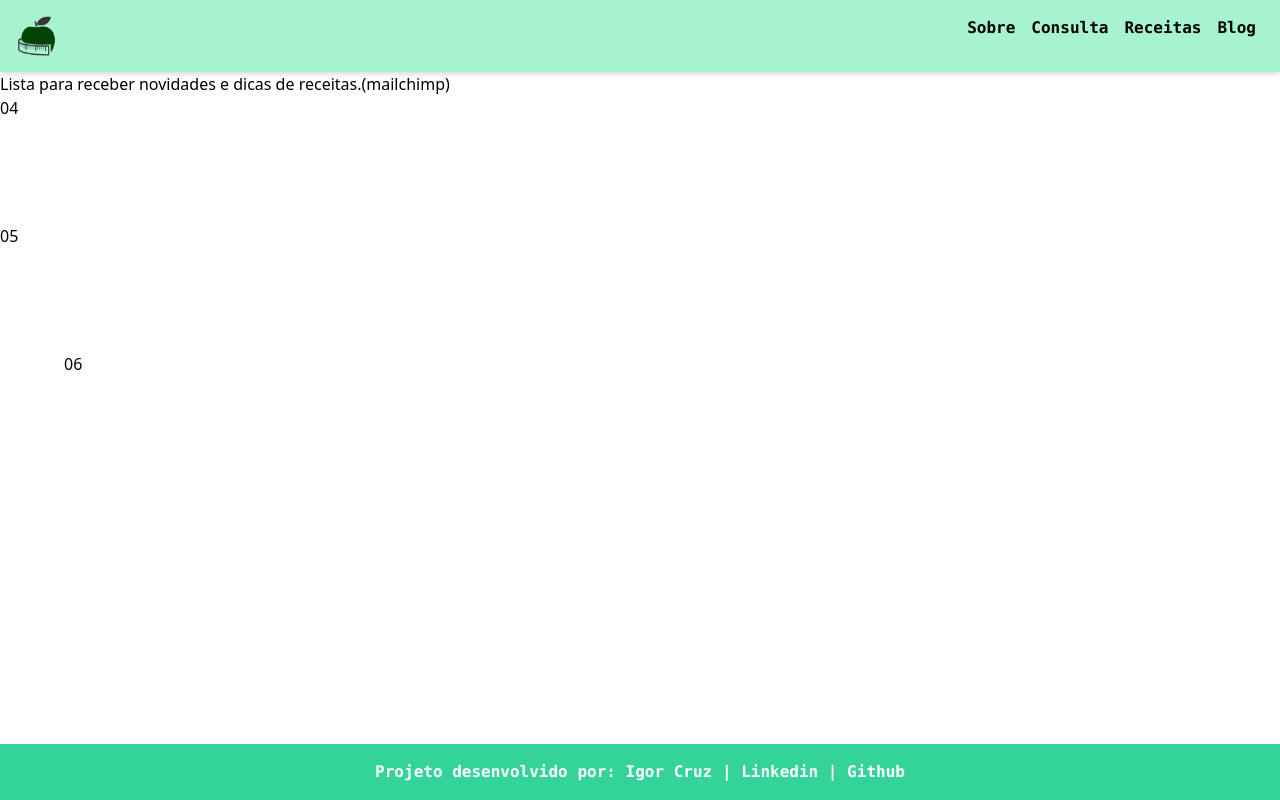
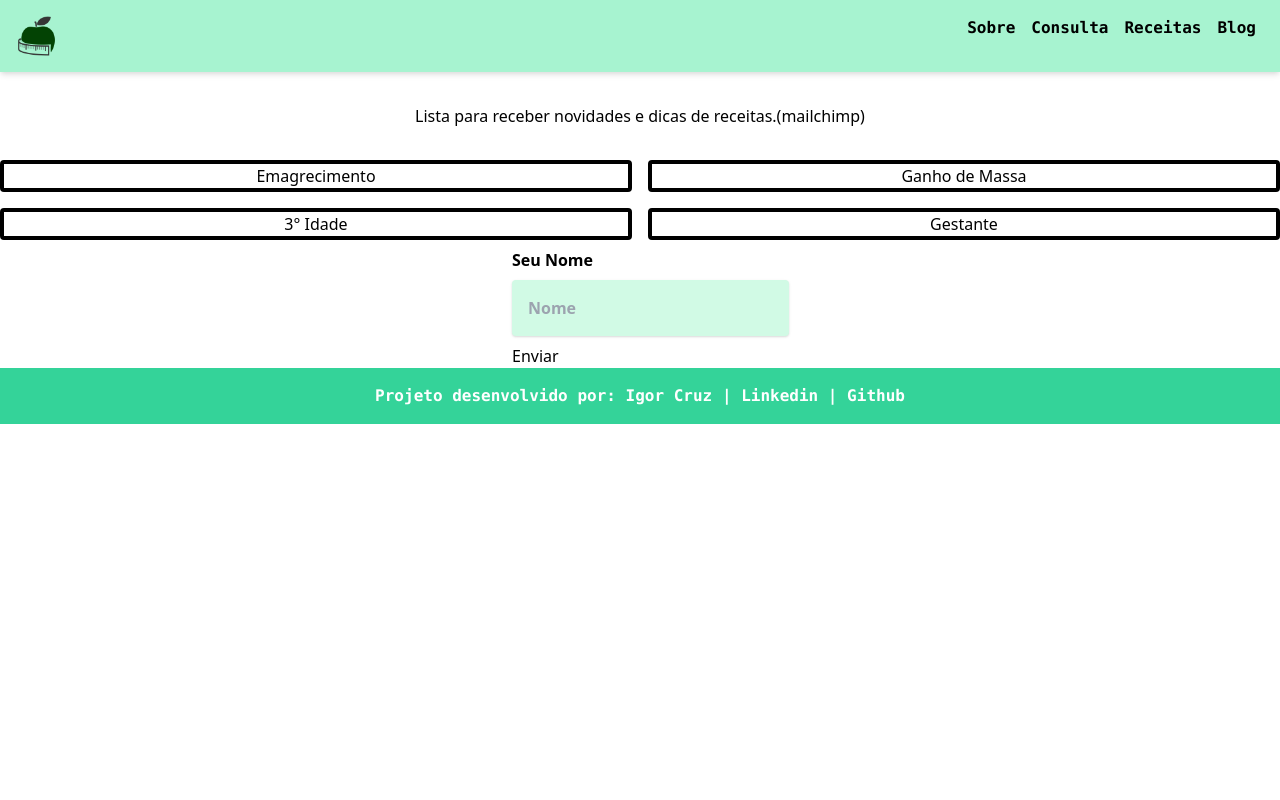
Before and after one commit to Igor-Cruz/Nutri-, a Next.js app: page /receitas in a window 1280 px wide. Built offline with nearby package versions, Linux system fonts and the light colour scheme.

Commit message:
Editando a parte de receitas

```diff
--- a/components/Footer/index.js
+++ b/components/Footer/index.js
@@ -3,7 +3,7 @@ import React from "react"
 
 const Footer = () => {
   return (
-    <div className="bg-green-400 p-4 absolute inset-x-0 bottom-0 font-mono ">
+    <div className="bg-green-400 p-4  font-mono ">
       <div className="container mx-auto text-center font-bold text-white ">
         Projeto desenvolvido por: Igor Cruz | {' '}
         <a className="hover:underline hover:text-black " href="https://www.linkedin.com/in/igor-cruz-ti/">Linkedin </a>| {' '}
--- a/components/Header/styles.module.css
+++ b/components/Header/styles.module.css
@@ -1,3 +1,3 @@
 .wrapper{
-  @apply bg-green-200 p-4 flex shadow-md z-50 ;
+  @apply bg-green-200 p-4 flex shadow-md z-50  ;
 }
--- a/pages/index.js
+++ b/pages/index.js
@@ -7,6 +7,7 @@ const Index = () => {
       <div>
         <img src='./2.jpg' className="bg-fixed" />
 
+
       </div>
 
     </div>
--- a/pages/receitas.js
+++ b/pages/receitas.js
@@ -3,25 +3,21 @@ import Link from "next/link"
 
 const Receitas = () => {
   return (
-    <div>
-      <div>
-        <h2>
-          Lista para receber novidades e dicas de receitas.(mailchimp)
+    <div className="container mx-auto  ">
+      <h2 className="text-center m-4 p-4">
+        Lista para receber novidades e dicas de receitas.(mailchimp)
 
-        </h2>
-        <div class="relative h-32 w-32 ...">
-          <div class="absolute inset-y-0 left-0 w-16 ...">04</div>
-        </div>
-
-
-        <div class="relative h-32 w-32 ...">
-          <div class="absolute inset-0 ...">05</div>
-        </div>
-
-
-        <div class="relative h-32 w-32 ...">
-          <div class="absolute inset-y-0 right-0 w-16 ...">06</div>
-        </div>
+      </h2>
+      <div class="grid grid-cols-2 gap-4 place-content-around h-max w-full text-center">
+        <div className=" rounded border-4 border-black border-solid">Emagrecimento</div>
+        <div className=" rounded border-4 border-black border-solid">Ganho de Massa</div>
+        <div className=" rounded border-4 border-black border-solid">3° Idade</div>
+        <div className=" rounded border-4 border-black border-solid">Gestante</div>
+      </div>
+      <div className="w-1/5 mx-auto mt-2">
+        <label className="font-bold">Seu Nome</label>
+        <input type="text" placeholder="Nome" className="p-4 font-bold block shadow bg-green-100 my-2 rounded" />
+        <button>Enviar</button>
       </div>
     </div>
   )
```
